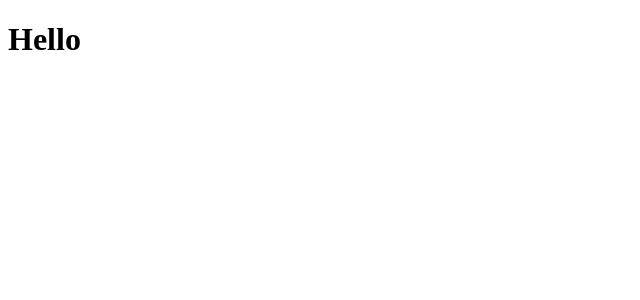
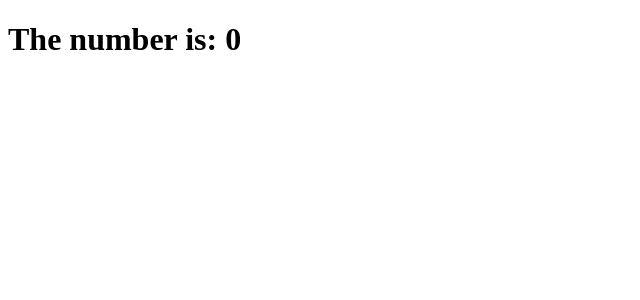
Before and after one commit to kimdohyun97/movie_app_2021-5, a React (Create React App) app: page / in a window 1280 px wide. Shown: the top 300 px of the page, without its empty margins (0-640 px from the left). Built offline with nearby package versions, Linux system fonts and the light colour scheme.

Commit message:
Edit App.js
state 추가,  카운트값

```diff
--- a/src/App.js
+++ b/src/App.js
@@ -1,9 +1,12 @@
 import {Component} from "react"
 
 class App extends Component {
+    state = {
+        count: 0,
+    }
     render() {
         return (
-            <h1>Hello</h1>
+            <h1>The number is: {this.state.count} </h1>
         )
     }
 }
```
